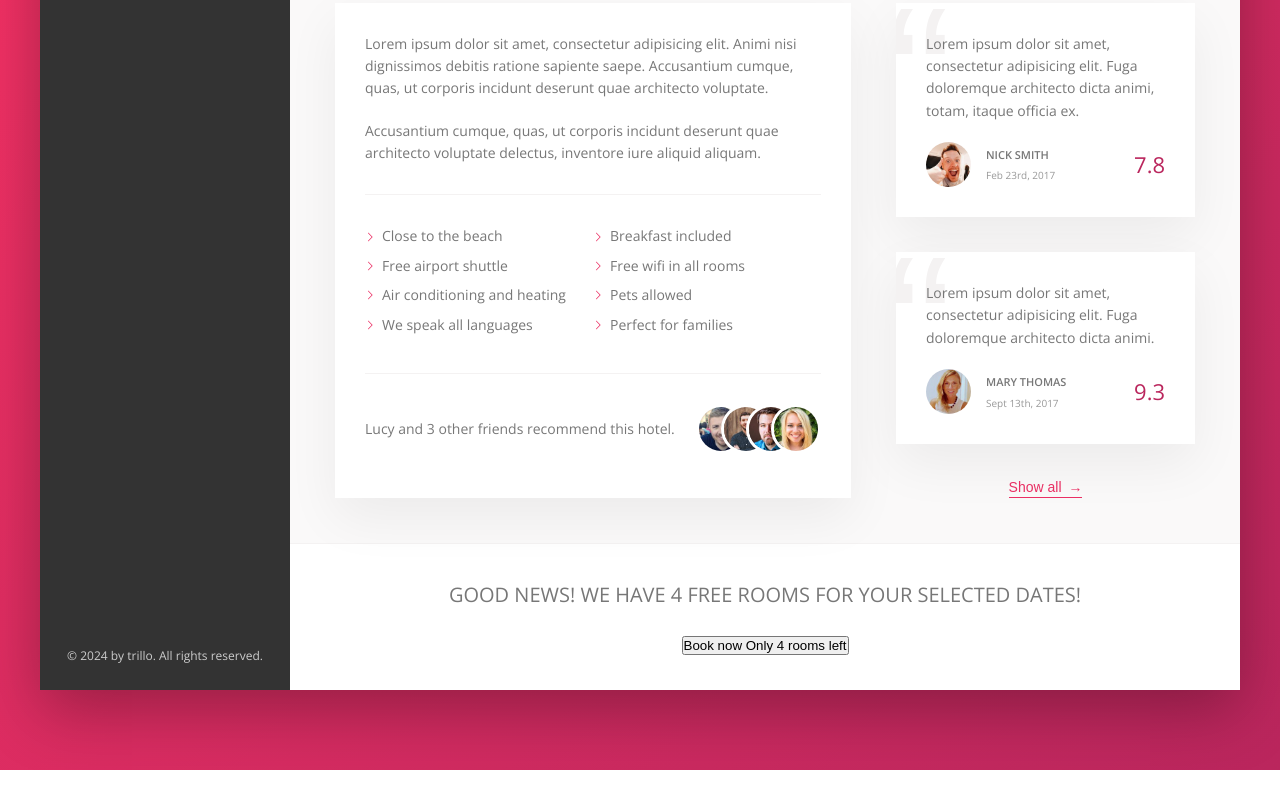
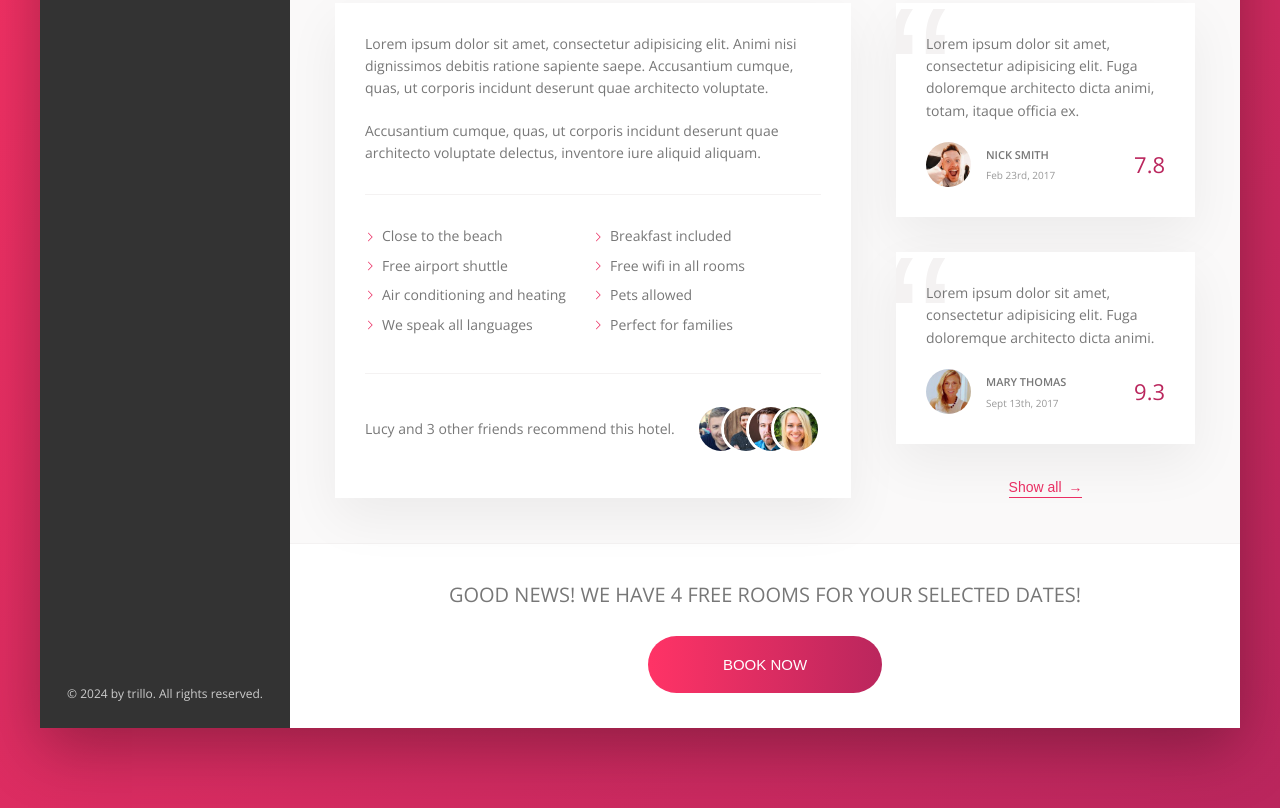
Before and after one commit to Andrrii/booking-company-flex-layout, a website built with Vite: page index.html in a window 1280 px wide. Shown: the part 497-1305 px from the top of the page. Before the commit the page ends 1267 px from the top, so only its background shows below. Built offline with nearby package versions, Linux system fonts and the light colour scheme.

Commit message:
feat: style and animate btn for section cta

```diff
--- a/scss/_components.scss
+++ b/scss/_components.scss
@@ -396,3 +396,55 @@
     color: var(--color-primary-dark);
   }
 }
+
+.btn {
+  font-size: 1.5rem;
+  font-weight: 300;
+  text-transform: uppercase;
+  border-radius: 100px;
+  border: none;
+  background-image: linear-gradient(
+    to right,
+    var(--color-primary-light),
+    var(--color-primary-dark)
+  );
+  color: #fff;
+
+  position: relative;
+  overflow: hidden;
+  cursor: pointer;
+
+  &:hover {
+    background-image: linear-gradient(
+      to left,
+      var(--color-primary-light),
+      var(--color-primary-dark)
+    );
+  }
+
+  & > * {
+    display: inline-block;
+    height: 100%;
+    width: 100%;
+    transition: all 0.2s;
+  }
+
+  &__visible {
+    padding: 2rem 7.5rem;
+  }
+
+  &__invisible {
+    top: -100%;
+    left: 0;
+    position: absolute;
+    padding: 2rem 0;
+  }
+
+  &:hover &__invisible {
+    top: 0;
+  }
+
+  &:hover &__visible {
+    transform: translateY(100%);
+  }
+}
```
